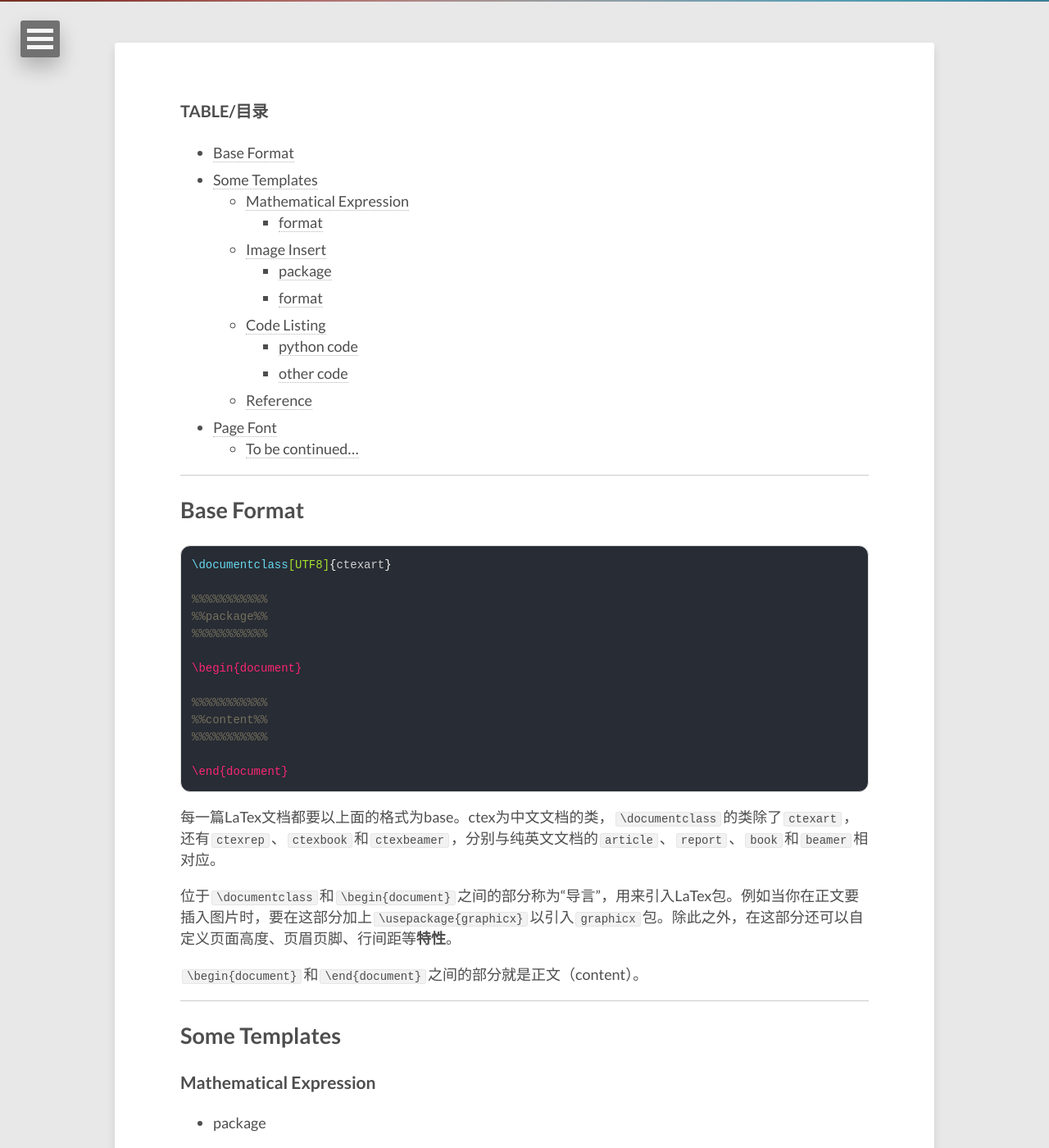
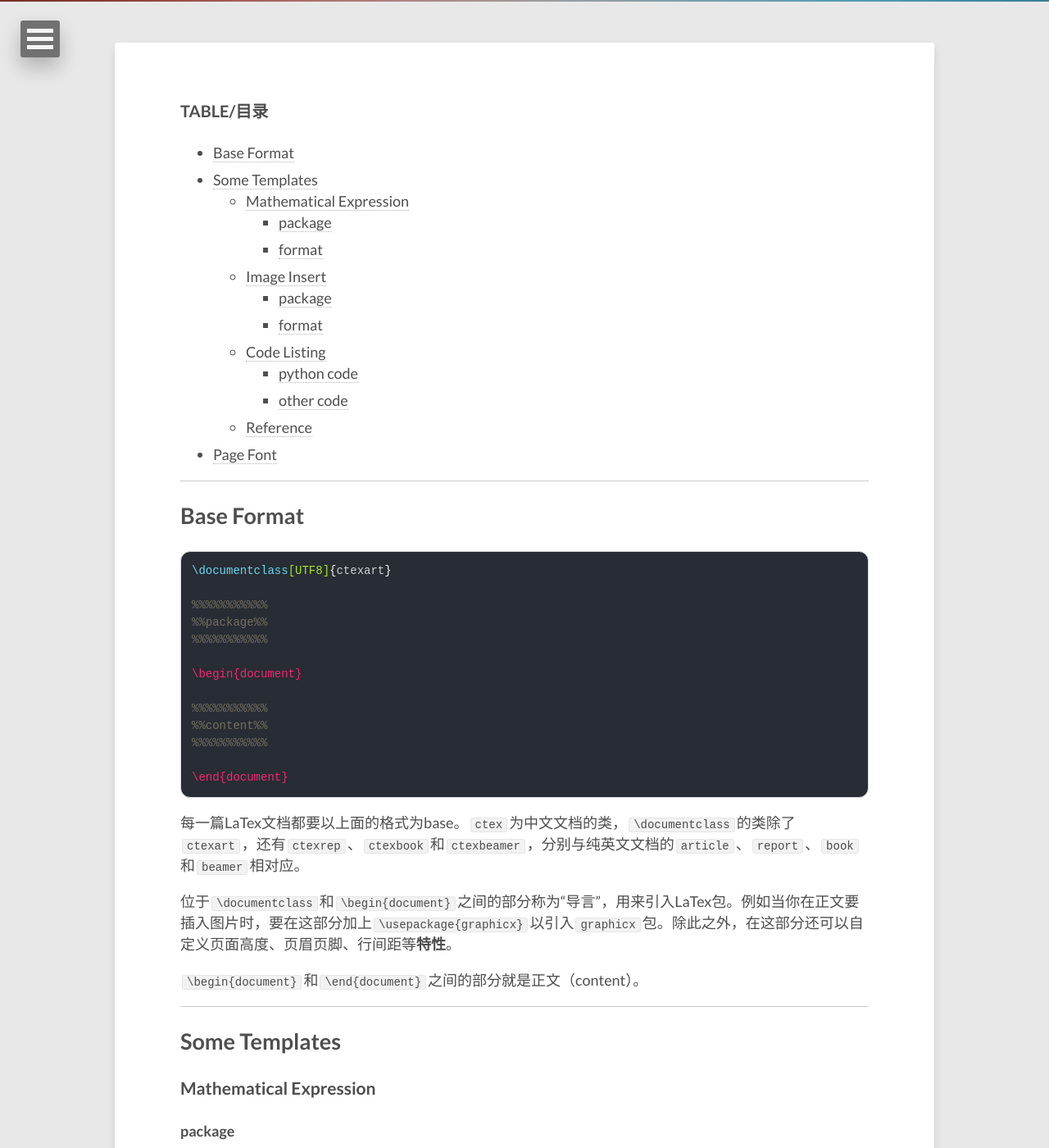
Before and after one commit to lucameng/lucameng.github.io, a Jekyll site: the page built from _posts/2022-05-10-LaTex-template.md, in a window 1280 px wide and 1400 px high, scrolled down 398 px. Shown: the whole window at 82% size. Built offline with Jekyll 4.4.1, drawn with Linux system fonts in a browser that asks for light colours.

Commit message:
updatepost: LaTex Template

````diff
--- a/_posts/2022-05-10-LaTex-template.md
+++ b/_posts/2022-05-10-LaTex-template.md
@@ -13,16 +13,18 @@ image:
 - [Base Format](#base-format)
 - [Some Templates](#some-templates)
   - [Mathematical Expression](#mathematical-expression)
+    - [package](#package)
     - [format](#format)
   - [Image Insert](#image-insert)
-    - [package](#package)
+    - [package](#package-1)
     - [format](#format-1)
   - [Code Listing](#code-listing)
     - [python code](#python-code)
     - [other code](#other-code)
   - [Reference](#reference)
 - [Page Font](#page-font)
-  - [To be continued...](#to-be-continued)
+
+
 
 ___
 
@@ -44,7 +46,7 @@ ___
 \end{document}
 ```
 
-每一篇LaTex文档都要以上面的格式为base。ctex为中文文档的类，`\documentclass`的类除了`ctexart`，还有`ctexrep`、`ctexbook`和`ctexbeamer`，分别与纯英文文档的`article`、`report`、`book`和`beamer`相对应。
+每一篇LaTex文档都要以上面的格式为base。`ctex`为中文文档的类，`\documentclass`的类除了`ctexart`，还有`ctexrep`、`ctexbook`和`ctexbeamer`，分别与纯英文文档的`article`、`report`、`book`和`beamer`相对应。
 
 位于`\documentclass`和`\begin{document}`之间的部分称为“导言”，用来引入LaTex包。例如当你在正文要插入图片时，要在这部分加上`\usepackage{graphicx}`以引入`graphicx`包。除此之外，在这部分还可以自定义页面高度、页眉页脚、行间距等**特性**。
 
@@ -56,7 +58,7 @@ ___
 
 ### Mathematical Expression
 
-- package
+#### package
 
 ```tex
 \usepackage{amsmath}                        % 最基本的包
@@ -337,4 +339,4 @@ ___
 
 ___
 
-### To be continued...
+To be continued...
````
